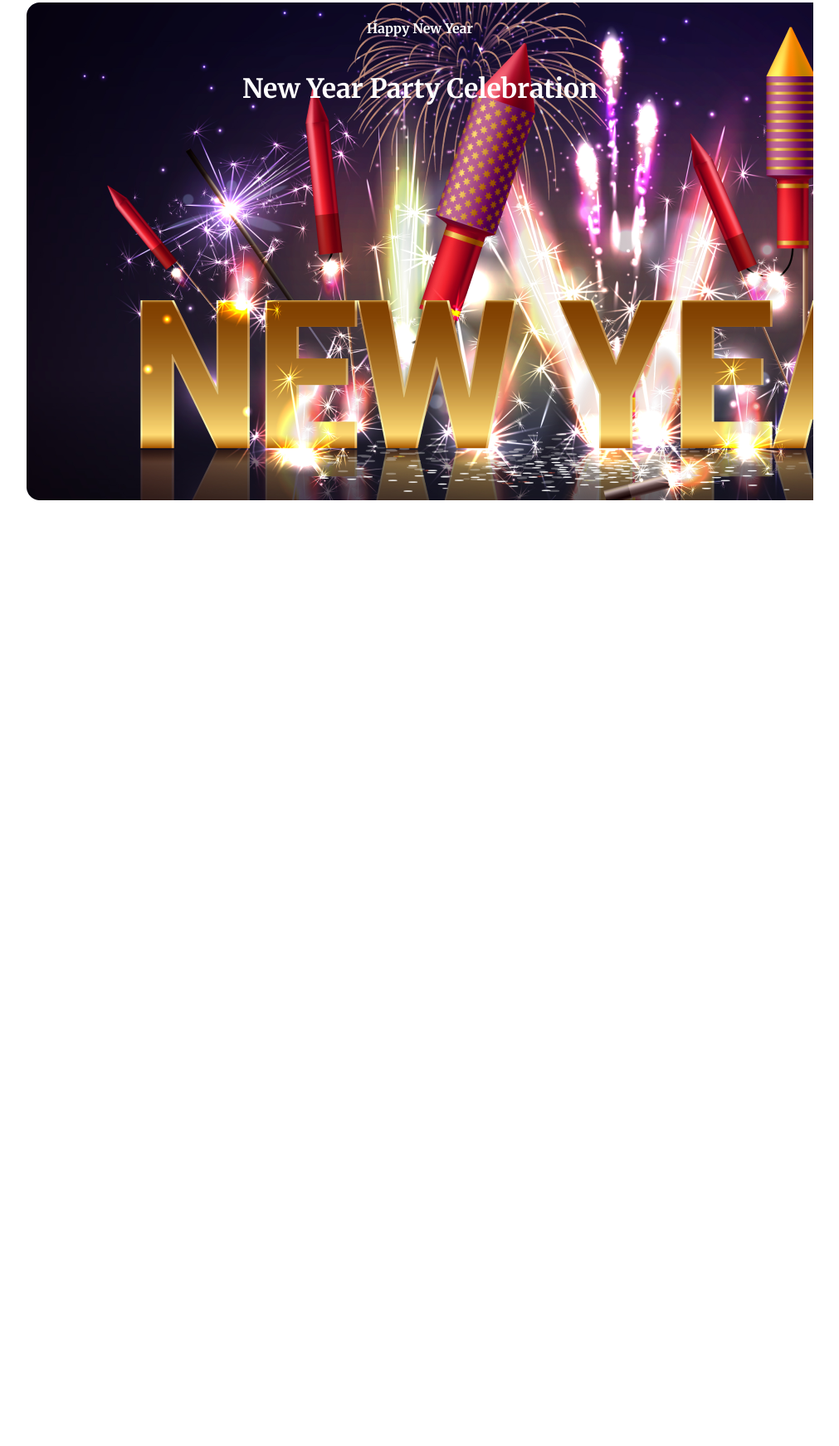
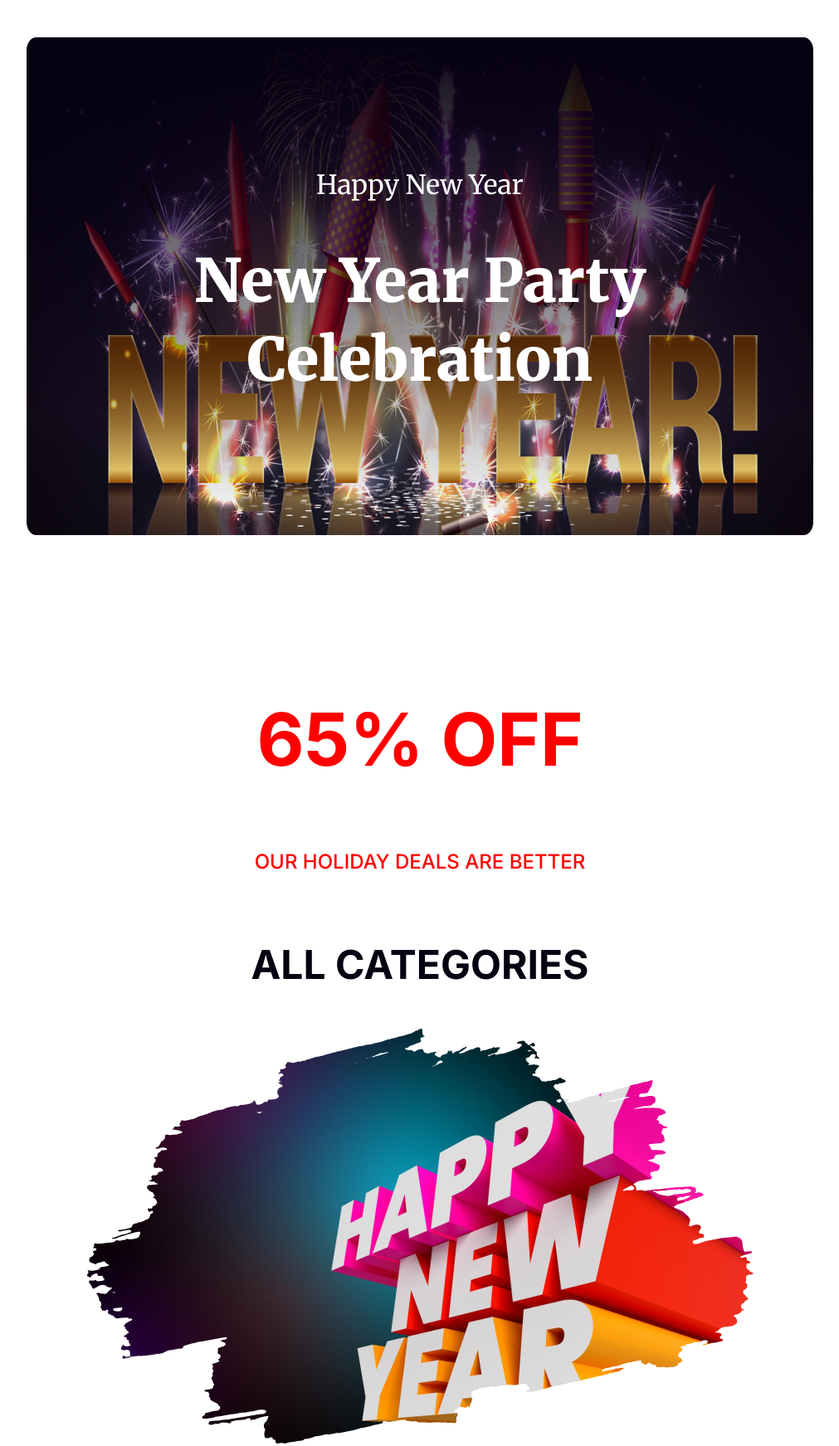
Before and after one commit to AiZeN0007/A1-New-Year, a plain HTML site: page index.html in a window 1280 px wide. Shown: the part 5-1748 px from the top of the page at 83% size, without its empty margins (134-1145 px from the left). Before the commit the page ends 800 px from the top, so only its background shows below. Drawn offline with Linux system fonts and the light colour scheme.

Commit message:
added header

```diff
--- a/index.html
+++ b/index.html
@@ -19,11 +19,15 @@
             <h4>Happy New Year</h4>
             <h1>New Year Party Celebration</h1>
         </div>
+        <img style="z-index: -1; position: absolute; top: 0; height: 100%; width: 100%;" src="images/Banner_Image.png" alt="">
     </header>
 
-    <main>
-        <section>
-
+    <main style="width: 100%;">
+        <section class="deals">
+            <h1>65% OFF</h1>
+            <h4>OUR HOLIDAY DEALS ARE BETTER</h4>
+            <h3>ALL CATEGORIES</h3>
+            <img src="images/New_Year_Photo.png" alt="">
         </section>
     </main>
 
--- a/styles/new.css
+++ b/styles/new.css
@@ -1,22 +1,91 @@
-body{
+body {
     font-family: 'Inter', sans-serif;
     font-family: 'Merriweather', serif;
 }
 
-.banner-card{
-    background-image: url('../images/Banner_Image.png');
+.banner-card {
+    /* background-image: url('../images/Banner_Image.png'); */
+    position: relative;
     width: 75%;
     height: 600px;
+    border-radius: 16px;
+    background: linear-gradient(180deg, #070211 0%, rgba(7, 2, 17, 0.00) 100%);
     background-repeat: no-repeat;
     margin: auto;
-}
-
-
-.banner-text{
-    font-family: 'Merriweather', serif;
-    color: #FFFFFF;
     display: flex;
     flex-direction: column;
     align-items: center;
     justify-content: center;
+    margin-top: 50px;
+    margin-bottom: 120px;
 }
+
+
+.banner-text {
+    font-family: 'Merriweather', serif;
+    color: #FFFFFF;
+    gap: 16px;
+}
+
+.banner-text h4 {
+    color: #FFF;
+    text-align: center;
+    font-family: Merriweather;
+    font-size: 32px;
+    font-style: normal;
+    font-weight: 400;
+    line-height: normal;
+}
+
+.banner-text h1 {
+    color: #FFF;
+    text-align: center;
+    font-family: Merriweather;
+    font-size: 72px;
+    font-style: normal;
+    font-weight: 900;
+    line-height: 95px;
+    width: 630px;
+}
+
+.deals {
+    font-family: 'Inter', sans-serif;
+    margin: auto;
+    display: flex;
+    flex-direction: column;
+    justify-content: center;
+    align-items: center;
+    width: 40%;
+}
+
+.deals h1 {
+    color: #F00;
+
+    text-align: center;
+    font-family: Inter;
+    font-size: 88px;
+    font-style: normal;
+    font-weight: 700;
+    line-height: normal;
+    margin-bottom: 48px;
+}
+
+.deals h4 {
+    color: #F00;
+    text-align: center;
+    font-family: Inter;
+    font-size: 24px;
+    font-style: normal;
+    font-weight: 500;
+    line-height: normal;
+}
+
+.deals h3 {
+    color: #070211;
+    text-align: center;
+    font-family: Inter;
+    font-size: 48px;
+    font-style: normal;
+    font-weight: 700;
+    line-height: normal;
+}
```
